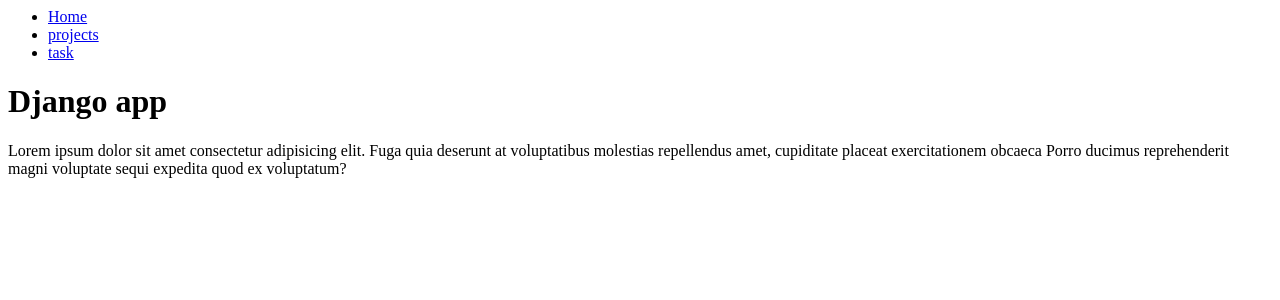
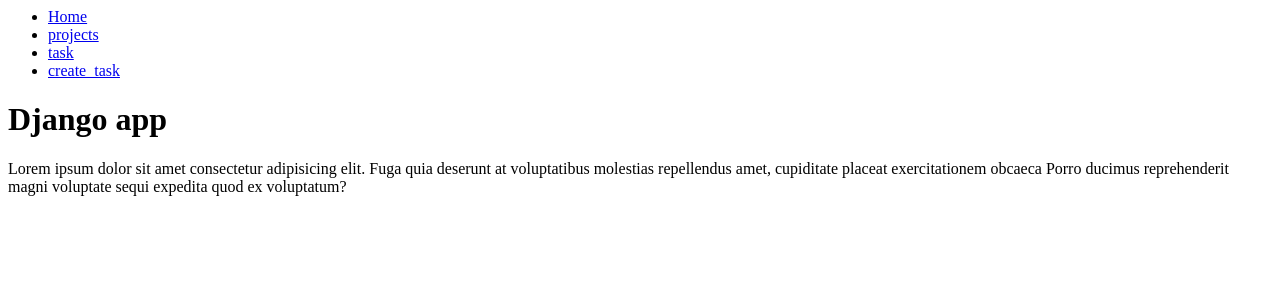
Before and after one commit to FedericoGabrielCastro/l_django, a Django app: page / in a window 1280 px wide. Shown: the top 300 px of the page. Run offline with Django 4.2, Linux system fonts and the light colour scheme.

Commit message:
[TEMPLATES]
create form and send data into models-views | csrf token

```diff
--- /dev/null
+++ b/myapp/forms.py
@@ -0,0 +1,5 @@
+from django import forms
+
+class CreateNewTask(forms.Form):
+    title = forms.CharField(label="Title task", max_length=200)
+    description = forms.CharField(label="Description task" ,widget=forms.Textarea)
--- a/myapp/templates/base.html
+++ b/myapp/templates/base.html
@@ -9,6 +9,9 @@
         <li>
             <a href="/task"> task </a>
         </li>
+        <li>
+            <a href="/create_task"> create_task </a>
+        </li>
     </ul>
 </nav>
 
--- a/myapp/urls.py
+++ b/myapp/urls.py
@@ -9,5 +9,6 @@ urlpatterns = [
     # path('projects', views.projects),
     path('projects/', views.projects),
     # path('task/<int:id>', views.task)
-    path('task/', views.task)
+    path('task/', views.task),
+    path("create_task/", views.create_task )
 ]
--- a/myapp/views.py
+++ b/myapp/views.py
@@ -1,7 +1,8 @@
 # from django.shortcuts import render
 from django.http import HttpResponse, JsonResponse
 from .models import Projects, Task
-from django.shortcuts import get_object_or_404, render
+from django.shortcuts import get_object_or_404, render, redirect
+from .forms import CreateNewTask
 
 # Create your views here.
 def index(request):
@@ -39,3 +40,17 @@ def task(request):
     return render(request, "task.html", {
         "task": task
     })
+
+def create_task(request):
+    if request.method == "GET":
+        # show interface
+        return render(request, "create_task.html", {
+        "form": CreateNewTask()
+    })
+    else:
+        Task.objects.create(
+            title=request.POST["title"],
+            description=request.POST["description"],
+            project_id=2
+        )
+        return redirect("/task/")
```
Also changed, not shown: myapp/templates/create_task.html (added, +14 -0 lines), db.sqlite3.
